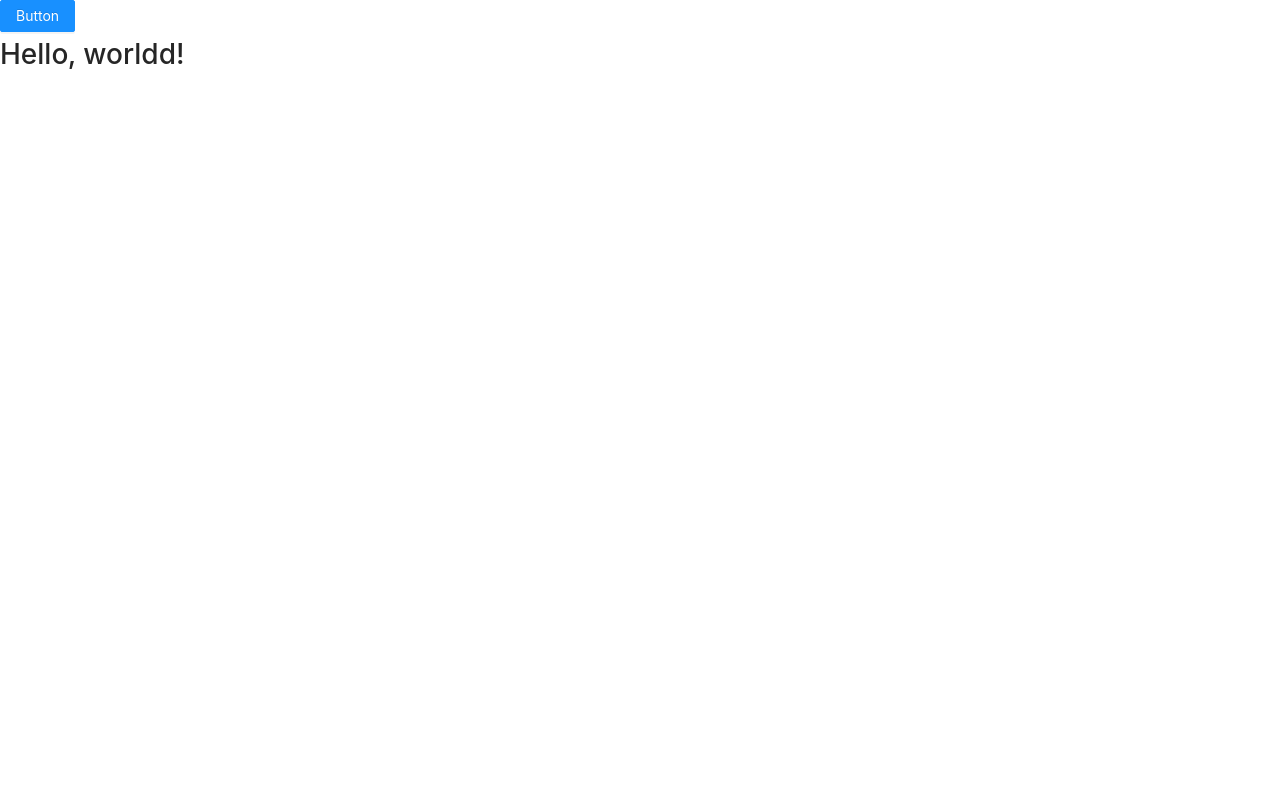
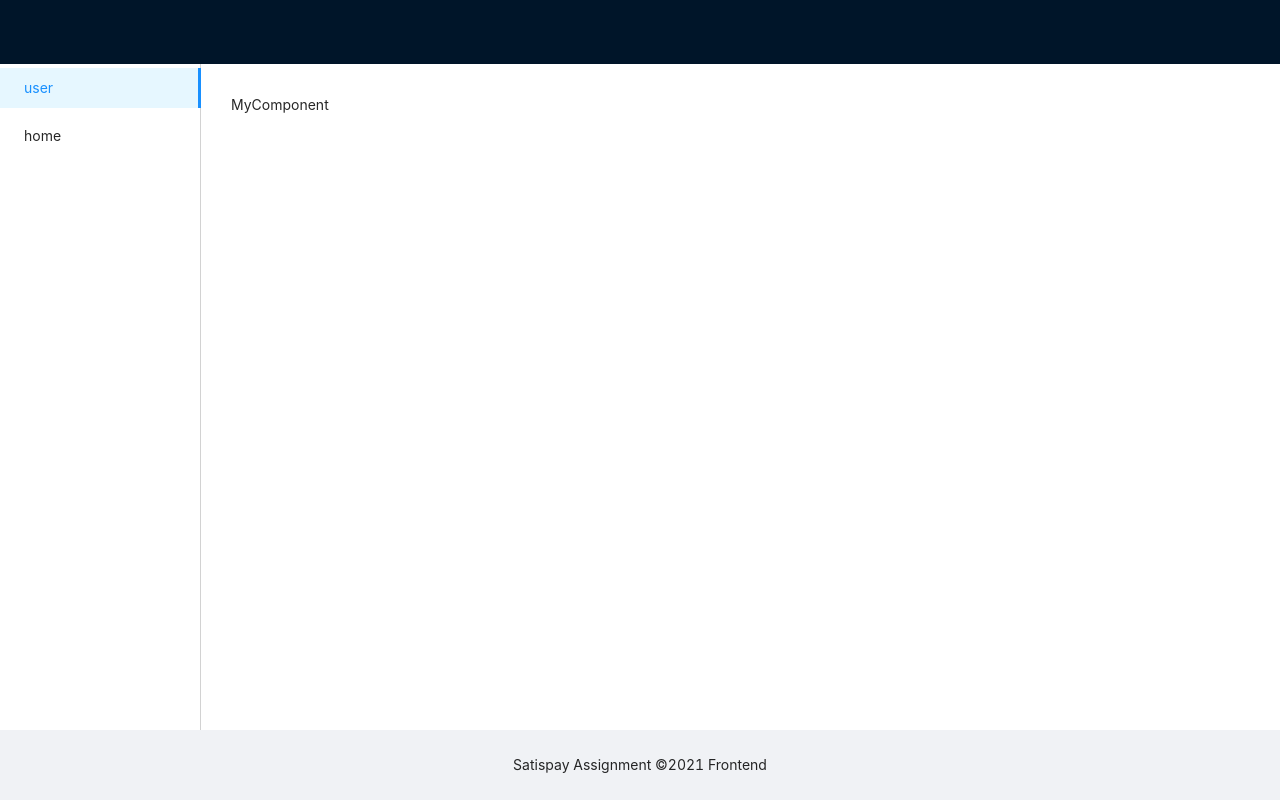
Before and after one commit to lucacic/lucacic-frontend-assignment, a React app in the folder packages/client/: page / in a window 1280 px wide. Built offline with nearby package versions, Linux system fonts and the light colour scheme.

Commit message:
Add ant Layout (fooder/header/content) + Routes resct

```diff
--- a/packages/client/package.json
+++ b/packages/client/package.json
@@ -11,9 +11,11 @@
   "devDependencies": {
     "@types/react": "^17.0.2",
     "@types/react-dom": "^17.0.1",
+    "@types/react-router-dom": "^5.1.7",
     "@types/webpack": "^4.41.26",
     "css-loader": "^5.0.2",
     "html-webpack-plugin": "^5.2.0",
+    "react-router-dom": "^5.2.0",
     "style-loader": "^2.0.0",
     "ts-loader": "^8.0.17",
     "typescript": "^4.1.5",
--- a/packages/client/src/App.tsx
+++ b/packages/client/src/App.tsx
@@ -1,14 +1,16 @@
 import React from 'react';
+import { Router } from 'react-router-dom';
+import Routes from './shared/routes/Routes';
+import { createBrowserHistory } from 'history';
 
-import { Button } from '../node_modules/antd/lib/index';
-import 'antd/dist/antd.css';
 
-export default function App()
-{
+
+const browserHistory = createBrowserHistory();
+
+export default function App() {
     return (
-        <>
-        <Button type="primary">Button</Button>
-        <h1 className="test">Hello, worldd!</h1>
-        </>
+        <Router history={browserHistory}>
+          <Routes />
+        </Router>
     )
 }
--- /dev/null
+++ b/packages/client/src/app.css
@@ -0,0 +1,4 @@
+#root {
+    position: relative;
+    height: 100%;
+}
--- a/packages/client/src/index.tsx
+++ b/packages/client/src/index.tsx
@@ -2,4 +2,8 @@ import React               from 'react';
 import ReactDOM            from 'react-dom';
 import App                 from './App';
 
+// Style
+import './app.css';
+import 'antd/dist/antd.css';
+
 ReactDOM.render(<App />, document.getElementById('root'));
--- /dev/null
+++ b/packages/client/src/shared/components/MyComponent.tsx
@@ -0,0 +1,11 @@
+import React from 'react';
+
+
+const MyComponent = () => {
+    return (
+        <>MyComponent</>
+    )
+}
+
+
+export default MyComponent;
--- /dev/null
+++ b/packages/client/src/shared/components/RouteWithLayout/RouteWithLayout.tsx
@@ -0,0 +1,26 @@
+import React, { FunctionComponent } from 'react';
+import { Route, RouteProps } from 'react-router-dom';
+
+// INTERFACE
+
+interface RouteWithLayoutProps extends RouteProps {
+  layout: FunctionComponent<any>
+  component: FunctionComponent<any>
+}
+
+
+
+// COMPONENT
+
+const RouteWithLayout : FunctionComponent<RouteWithLayoutProps> = ({ layout: Layout, component: Component, ...rest }) => {
+
+  const { path } = rest;
+
+  return (
+    <Route {...rest} render={props => (
+      <Layout> <Component {...props} /></Layout>
+    )} />
+  );
+}
+
+export default RouteWithLayout;
--- /dev/null
+++ b/packages/client/src/shared/components/RouteWithLayout/index.js
@@ -0,0 +1 @@
+export { default } from './RouteWithLayout';
--- /dev/null
+++ b/packages/client/src/shared/layouts/LayoutMain.tsx
@@ -0,0 +1,50 @@
+import React, {FunctionComponent} from 'react';
+import { Link } from 'react-router-dom';
+
+// ANTD COMPONENTS
+import { Layout, Menu } from 'antd';
+
+// CSS
+import './layout-main-style.css'
+
+
+const { Header, Content, Sider, Footer } = Layout;
+const { Item } = Menu;
+
+
+
+
+
+// COMPONENT
+const LayoutMain : FunctionComponent = ({ children }) => {
+
+    return (
+            <Layout className="inherit">
+                <Header>
+                    <div className="logo" />
+                </Header>
+                <Layout>
+                    <Sider width={200}>
+                        <Menu mode="inline" defaultSelectedKeys={['test']} style={{ height: '100%', borderRight: 0 }}>
+                            <Item key="test">
+                                <Link to="/test"></Link>
+                                <span>user</span>
+                            </Item>
+                            <Item key="home">
+                                <Link to="/"></Link>
+                                <span>home</span>
+                            </Item>
+                        </Menu>
+                    </Sider>
+                    <Layout style={{ background: 'white',  borderLeft: '1.1px solid #0606062e'}}>
+                        <Content style={{ margin: '30px 30px'}}>
+                            {children}
+                        </Content>
+                    </Layout>
+                </Layout>
+                <Footer style={{ textAlign: 'center' }}>Satispay Assignment ©2021 Frontend</Footer>
+            </Layout>
+    )
+}
+
+export default LayoutMain;
--- /dev/null
+++ b/packages/client/src/shared/layouts/index.js
@@ -0,0 +1 @@
+export { default } from './Main';
--- /dev/null
+++ b/packages/client/src/shared/layouts/layout-main-style.css
@@ -0,0 +1,3 @@
+.inherit {
+    height: inherit;
+}
--- /dev/null
+++ b/packages/client/src/shared/routes/Routes.tsx
@@ -0,0 +1,35 @@
+import React from 'react';
+import { Switch } from "react-router-dom";
+
+// Layout and Route Component
+import LayoutMain from '../layouts/LayoutMain';
+import RouteWithLayout from '../components/RouteWithLayout/RouteWithLayout';
+
+// Content Component
+import MyComponent from '../components/MyComponent';
+
+
+
+const Routes = () => {
+
+  return (
+    <Switch>
+      <RouteWithLayout
+        component={MyComponent}
+        exact
+        layout={LayoutMain}
+        path="/"
+      />
+      <RouteWithLayout
+        component={MyComponent}
+        exact
+        layout={LayoutMain}
+        path="/test"
+      />
+    </Switch>
+
+  )
+}
+
+
+export default Routes;
```
Also changed, not shown: 1 other file (tests, documents, lock files or other folders).
